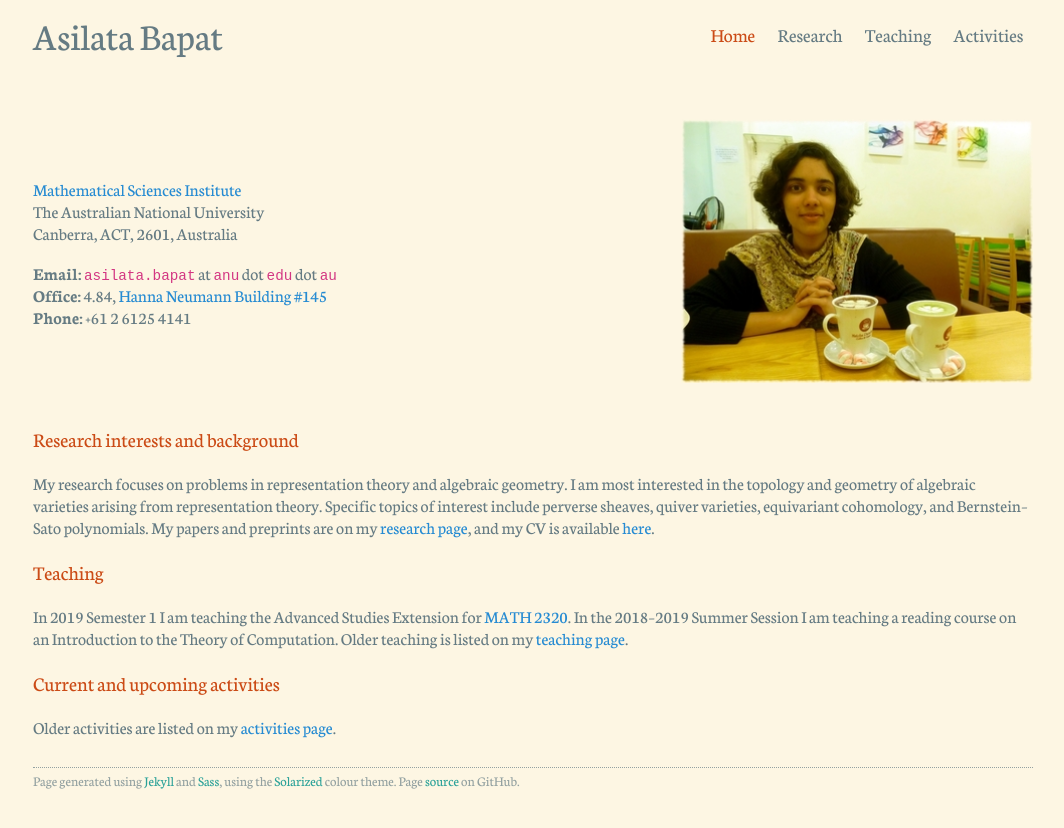
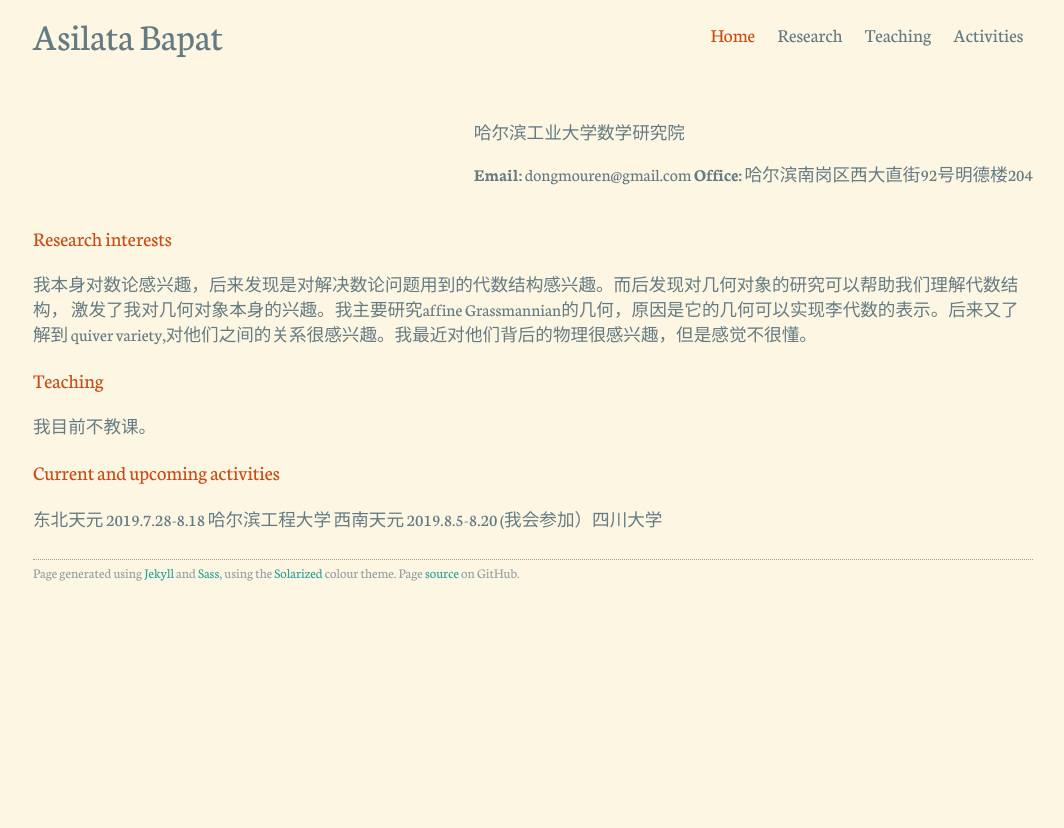
Before and after one commit to dongmouren0/dongmouren.github.io, a Jekyll site: the page built from index.md, in a window 1280 px wide. Shown: the top 828 px of the page, without its empty margins (107-1171 px from the left). Built offline with Jekyll 4.4.1, drawn with Linux system fonts in a browser that asks for light colours.

Commit message:
Update index.md

```diff
--- a/index.md
+++ b/index.md
@@ -6,48 +6,30 @@ navigation_weight: 1
 
 <div class="intro">
 
-![Asilata Bapat](assets/asilata-bapat.jpg){:#mypicture}
+
 
 <div>
 
-[Mathematical Sciences Institute](http://maths.anu.edu.au/)
-The Australian National University
-Canberra, ACT, 2601, Australia
+哈尔滨工业大学数学研究院
 
 
-**Email:** `asilata.bapat` at `anu` dot `edu` dot `au`
-**Office:** 4.84, [Hanna Neumann Building #145](http://www.anu.edu.au/maps#show=102872)
-**Phone:** +61 2 6125 4141
+**Email:** dongmouren@gmail.com
+**Office:** 哈尔滨南岗区西大直街92号明德楼204
+
 
 </div>
 
 </div>
 
-### Research interests and background
+### Research interests
 
-My research focuses on problems in representation theory and algebraic geometry.
-I am most interested in the topology and geometry of algebraic varieties arising from representation theory.
-Specific topics of interest include perverse sheaves, quiver varieties, equivariant cohomology, and Bernstein--Sato polynomials.
-My papers and preprints are on my [research page](/research), and my CV is available [here](assets/bapat-cv.pdf).
+我本身对数论感兴趣，后来发现是对解决数论问题用到的代数结构感兴趣。而后发现对几何对象的研究可以帮助我们理解代数结构，
+激发了我对几何对象本身的兴趣。我主要研究affine Grassmannian的几何，原因是它的几何可以实现李代数的表示。后来又了解到
+quiver variety,对他们之间的关系很感兴趣。我最近对他们背后的物理很感兴趣，但是感觉不很懂。
 
 ### Teaching
-In 2019 Semester 1 I am teaching the Advanced Studies Extension for [MATH 2320](https://programsandcourses.anu.edu.au/course/MATH2320).
-In the 2018--2019 Summer Session I am teaching a reading course on an Introduction to the Theory of Computation.
-Older teaching is listed on my [teaching page](teaching/).
-
+我目前不教课。
 ### Current and upcoming activities
 
-{% capture currenttime %}{{ site.time }}{% endcapture %}
-{% assign activities = site.data.activities | where_exp: "activity", "activity.date > currenttime" | sort: 'date' %}
-<ul>
-{% for activity in activities %}
-<li>
-{% unless activity.current == true %}
-<strong>{% if activity.display-date %}{{ activity.display-date | markdownify | strip | remove: '<p>' | remove: '</p>' }}{% else %}{{ activity.date | date: "%b %Y" }}{% endif %}:</strong>
-{% endunless %}
-{{ activity.content | markdownify | strip | remove: '<p>' | remove: '</p>'}}{% if activity.location %}, {{ activity.location | remove: '<p>' | remove: '</p>'}}{% endif %}
-</li>
-{% endfor %}
-</ul>
-
-Older activities are listed on my [activities page](activities/).
+东北天元 2019.7.28-8.18 哈尔滨工程大学
+西南天元 2019.8.5-8.20 (我会参加）四川大学
```
